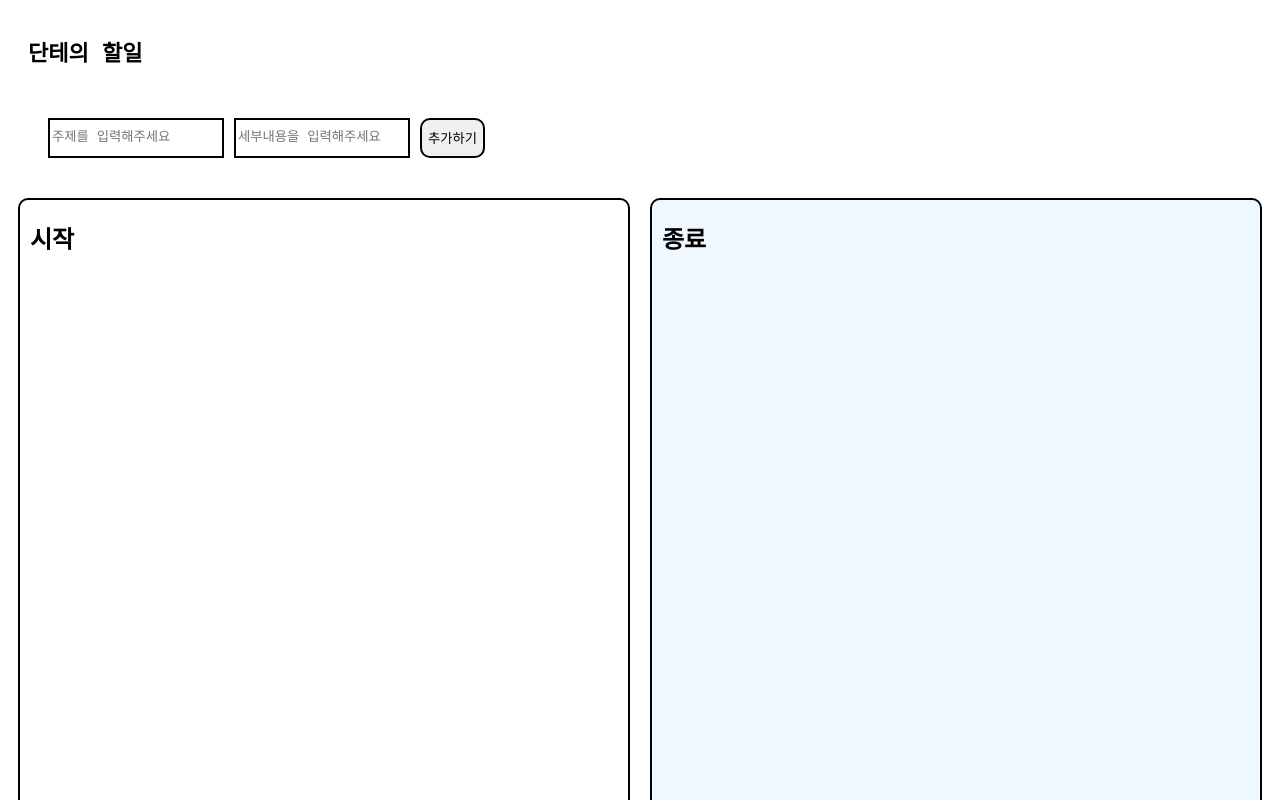
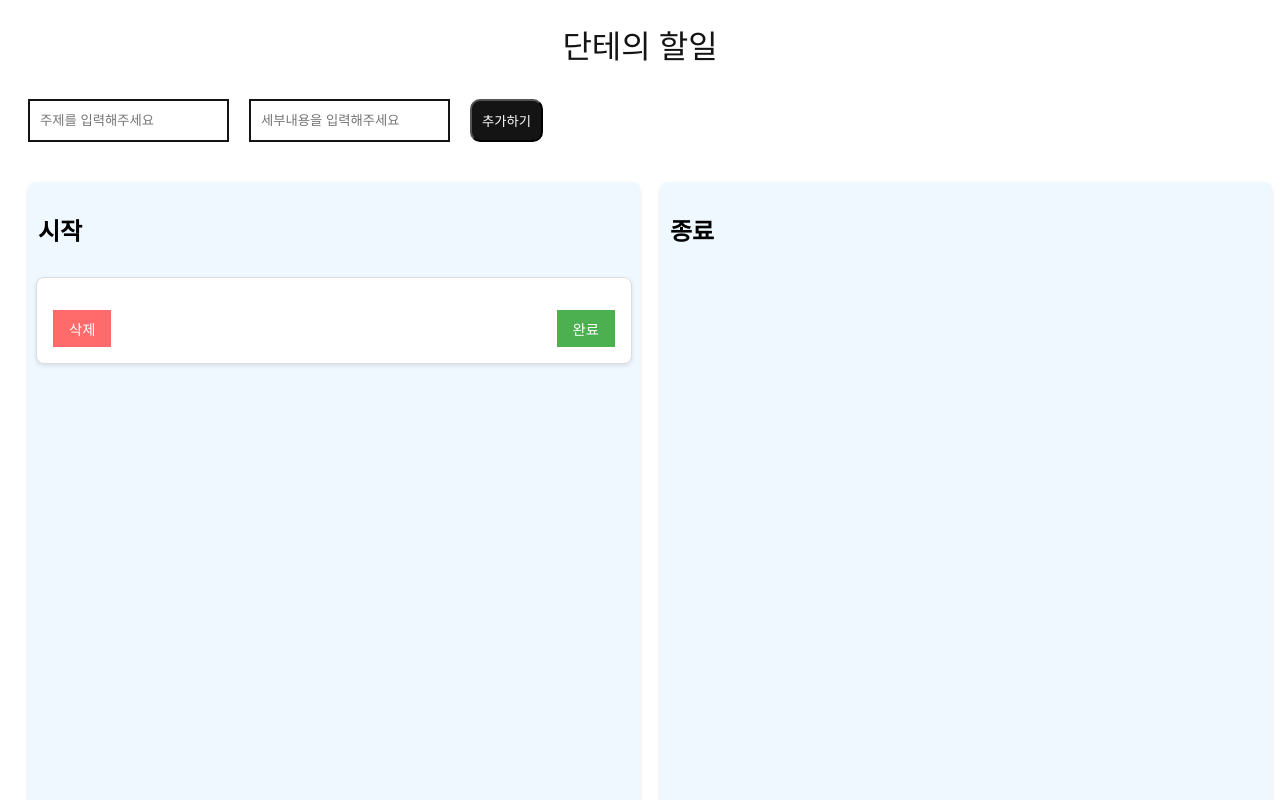
Before and after one commit to Andante23/React_personal, a React (Create React App) app: page / in a window 1280 px wide. Shown: the top 800 px of the page. Built offline with nearby package versions, Linux system fonts and the light colour scheme; the HTML template or start-up script is replaced by a standard one.

Commit message:
todo 입력 , 저장 , 삭제 에 따른 validation check 추가

```diff
--- a/src/App.jsx
+++ b/src/App.jsx
@@ -1,6 +1,5 @@
 import { useState } from "react";
 import "./CSS/App.css";
-
 import { TodoHead } from "./components/Thead.jsx";
 import { TodoBody } from "./components/Tbody.jsx";
 
@@ -9,7 +8,14 @@ import { TodoBody } from "./components/Tbody.jsx";
  */
 function App() {
   // toDOList는 여러 개가 들어가기 때문에 배열 state 선언
-  const [todoList, setTodoList] = useState([]);
+  const [todoList, setTodoList] = useState([
+    {
+      id: 0,
+      topic: "",
+      text: "",
+      isDone: false,
+    },
+  ]);
   return (
     <>
       <TodoHead />
--- a/src/CSS/App.css
+++ b/src/CSS/App.css
@@ -1,82 +1,133 @@
-* {
-  font-family: "Courier New", Courier, monospace;
+/* todo_head 스타일시트 */
+.todo_head > .todo_head_title {
+  text-align: center;
+  color: #141414;
+  font-weight: 400;
+}
+
+/* todo 입력폼인 todo_input_bar  스타일시트 */
+.todo_input_bar > .todo_inputForm {
+  margin: 10px;
+
+  display: flex;
+}
+
+.todo_input_bar > .todo_inputForm > .todo_inputForm_input_topic,
+.todo_input_bar > .todo_inputForm > .todo_inputForm_input_topic_text {
+  margin: 10px;
+  padding: 10px;
+  border: 2px solid #141414;
+}
+
+.todo_input_bar > .todo_inputForm > .todo_inputForm_submit {
+  margin: 10px;
+  padding: 10px;
+  border-radius: 10px;
+  color: #fff;
+  background-color: #141414;
+}
+
+.todo_input_bar > .todo_inputForm > .todo_inputForm_submit:hover {
+  cursor: pointer;
+  font-weight: 800;
+  color: black;
+  background-color: #fff;
+}
+
+/* todoListView  todoList_start 스타일시트 */
+
+.todoListView {
+  display: flex;
+  align-items: center;
+}
+
+.todoListView > .todoList_start {
+  width: 700px;
+  height: 700px;
+  background-color: aliceblue;
+  margin: 20px;
+  box-shadow: 0 2px 4px rgba(0, 0, 0, 0.1);
+  border-radius: 8px;
+}
+
+.todoListView > .todoList_start > .todoList_start_title {
+  padding: 10px;
+}
+
+/* todoListView todoList_end 스타일시트 */
+.todoListView > .todoList_end {
+  width: 700px;
+  height: 700px;
+  background-color: aliceblue;
+  box-shadow: 0 2px 4px rgba(0, 0, 0, 0.1);
+  border-radius: 8px;
+}
+
+.todoListView > .todoList_end > .todoList_end_title {
+  padding: 10px;
+}
+
+/* todoListView의  todoList_card를 의미합니다. */
+
+.todoList_card {
+  border: 1px solid #ddd;
+  border-radius: 8px;
+  padding: 16px;
+  margin: 8px;
+  background-color: #fff;
+  box-shadow: 0 2px 4px rgba(0, 0, 0, 0.1);
 }
 
 .todoList_card_topic {
-  height: 40px;
-  font-size: 20px;
-  font-weight: 600;
-  padding-left: 10px;
+  font-size: 1.2em;
+  font-weight: bold;
+  margin-bottom: 8px;
 }
 
 .todoList_card_topicText {
-  height: 120px;
-  font-size: 15px;
-  font-weight: 300;
+  font-size: 1em;
+  color: #333;
+  margin-bottom: 16px;
 }
 
 .todoList_card_option {
-  margin: 5px;
+  display: flex;
+  justify-content: space-between;
 }
 
-.todoList_card_option button {
-  margin-left: 10px;
+.todoList_button_delete,
+.todoList_button_victory,
+.todoList_button_cancel {
+  padding: 8px 16px;
+  font-size: 0.9em;
+  cursor: pointer;
 }
 
-/* todo_head 스타일시트 */
-.todo_head_title {
-  font-size: 22px;
-  padding: 20px;
+.todoList_button_delete {
+  background-color: #ff6b6b;
+  color: #fff;
+  border: none;
 }
 
-/* todo_inputForm 스타일시트 */
-.todo_inputForm {
-  margin: 30px;
+.todoList_button_delete:hover {
+  cursor: pointer;
 }
 
-.todo_inputForm_Elements {
-  display: flex;
-  width: 500px;
-  height: 40px;
+.todoList_button_victory {
+  background-color: #4caf50;
+  color: #fff;
+  border: none;
 }
 
-.todo_inputForm_input_topic,
-.todo_inputForm_input_topic_text {
-  margin-left: 10px;
-  border: 2px solid black;
+.todoList_button_victory:hover {
+  cursor: pointer;
 }
 
-.todo_input_submit {
-  margin-left: 10px;
-  border-radius: 10px;
-  border: 2px solid black;
+.todoList_button_cancel {
+  background-color: black;
+  color: #fff;
+  border: none;
 }
-
-/* todoListView 스타일시트 */
-.todoListView {
-  display: flex;
+.todoList_button_cancel:hover {
+  cursor: pointer;
 }
-
-/* todoList_start 스타일시트 */
-.todoList_start,
-.todoList_end {
-  width: 900px;
-  height: 1000px;
-  border-radius: 10px;
-  margin: 10px;
-  border: 2px solid black;
-}
-
-.todoList_card {
-  background-color: #f0f0f0;
-  box-shadow: 0 2px 4px rgba(0, 0, 0, 0.1);
-}
-
-.todoList_start_title {
-  margin-left: 10px;
-}
-
-/* todoList_end 스타일시트 */
-.todoList_end {
-  background-color: aliceblue;
-}
--- a/src/CSS/index.css
+++ /dev/null
@@ -1,13 +0,0 @@
-body {
-  margin: 0;
-  font-family: -apple-system, BlinkMacSystemFont, 'Segoe UI', 'Roboto', 'Oxygen',
-    'Ubuntu', 'Cantarell', 'Fira Sans', 'Droid Sans', 'Helvetica Neue',
-    sans-serif;
-  -webkit-font-smoothing: antialiased;
-  -moz-osx-font-smoothing: grayscale;
-}
-
-code {
-  font-family: source-code-pro, Menlo, Monaco, Consolas, 'Courier New',
-    monospace;
-}
--- a/src/components/Tbody.jsx
+++ b/src/components/Tbody.jsx
@@ -1,6 +1,6 @@
 // 할일목록의 몸통부분 생각하시면 됩니다.
 
-// useState가 있어야 합니다.
+//  13 , 14번째 줄에서 상태 관리가 되고있으므로  도와줄 useState가 필요합니다.
 import { useState } from "react";
 
 import { TodoCardFalse, TodoCardTrue } from "./Tcard";
@@ -8,10 +8,8 @@ import { TodoCardFalse, TodoCardTrue } from "./Tcard";
 /**
  * 할일목록 몸통 컴포넌트입니다.
  * @param {부모 컴포넌트인 App으로부터 받은 속성 } props
- * @returns
  */
 export function TodoBody(props) {
-  // console.log('props', props);
   const [inputTopic, setTopic] = useState("");
   const [inputTopicText, setTopicText] = useState("");
 
@@ -31,25 +29,30 @@ export function TodoBody(props) {
   function submitButtonForm(event) {
     // 기본 기능 비활성화
     event.preventDefault();
+
+    // 주제와 세부내용이  입력되어야지만  등록이 가능하다
+    if (inputTopic !== "" && inputTopicText !== "") {
       // 부모 App 컴포넌트로부터 전달받은 props이용
-
-    // 주제와 세부내용이  입력되어야지만 가능하다.
-    if (inputTopic !== "" && inputTopicText !== "") {
+      // prevTodoList : 이 submitButtonForm함수에서 입력값을
+      // 저장하기 이전에 있었던  값!!!
       props.setTodoList((prevTodoList) => [
         ...prevTodoList,
         {
           id: prevTodoList.length + 1,
+          // topic , topicText 값을  state에 저장되는 값으로 뿌려주자
+
           topic: inputTopic,
           topicText: inputTopicText,
           isDone: false,
         },
       ]);
 
-      // 입력이 된다면  성공적으로 입력되었습니다. 창이 나옵니다.
+      // 51 : 입력이 된다면  성공적으로 입력되었습니다. 창이 나옵니다.
       alert("성공적으로 입력되었습니다.");
+    } else {
+      // 54 : 입력을 하지 않고 그러는 사람이 있다면  입력창을 채워주세요가
+      alert("입력창을  채워주세요");
     }
-
-    // console.log(props.todoList);  데이터 잘 들어가는지 확인
 
     // Topic 과 TopicText 인풋 리셋
     setTopic("");
@@ -60,7 +63,6 @@ export function TodoBody(props) {
     <>
       <nav className="todo_input_bar">
         <form className="todo_inputForm">
-          <div className="todo_inputForm_Elements">
           <input
             className="todo_inputForm_input_topic"
             name="topic_title"
@@ -68,6 +70,8 @@ export function TodoBody(props) {
             placeholder="주제를 입력해주세요"
             value={inputTopic}
             onChange={onChangeTopic}
+            min="10"
+            max="50"
             required
           />
           <br></br>
@@ -78,27 +82,24 @@ export function TodoBody(props) {
             placeholder="세부내용을 입력해주세요"
             value={inputTopicText}
             onChange={onChangeTopicText}
+            min="10"
+            max="50"
             required
           />
 
           <button
-              className="todo_input_submit"
+            className="todo_inputForm_submit"
             type="submit"
             onClick={submitButtonForm}
           >
             추가하기
           </button>
-          </div>
         </form>
       </nav>
 
       <div className="todoListView">
         <section className="todoList_start">
           <h1 className="todoList_start_title">시작</h1>
-          {/*
-            props.todoList내의  TodoList 데이터를  TodoCard내부에 집어넣어 준다!!!
-            todoList는 여러개이므로  반복을 도와줄  map  메소드를 이용한다.
-         */}
           {props.todoList.map((tD) =>
             tD.isDone === false ? (
               <TodoCardFalse
@@ -111,7 +112,7 @@ export function TodoBody(props) {
         </section>
 
         <section className="todoList_end">
-          <h1 className="todoList_start_title">종료</h1>
+          <h1 className="todoList_end_title">종료</h1>
           {props.todoList.map((tD) =>
             tD.isDone === true ? (
               <TodoCardTrue
--- a/src/components/Tcard.jsx
+++ b/src/components/Tcard.jsx
@@ -1,8 +1,8 @@
 //할일정보를 담은 카드의 isDone값이 false일  때 컴포넌트
 export function TodoCardFalse(props) {
-  // console.log("TodoCardFalse props", props);
   function deleteButton(id) {
     props.setTodoList(props.todoList.filter((todo) => todo.id !== id));
+    alert("정상적으로 삭제되었습니다.");
   }
 
   const toggleDone = (id) => {
@@ -15,16 +15,8 @@ export function TodoCardFalse(props) {
     props.setTodoList(updatedTodoList);
   };
 
-  const todoCardStyle = {
-    margin: "20px",
-    width: "300px",
-    height: "200px",
-    borderRadius: "8px",
-    border: "2px solid black",
-  };
-
   return (
-    <figure className="todoList_card" key={props.todo.id} style={todoCardStyle}>
+    <figure className="todoList_card" key={props.todo.id}>
       <figcaption className="todoList_card_topic">
         {props.todo.topic}
       </figcaption>
@@ -57,7 +49,6 @@ export function TodoCardFalse(props) {
 
 // 할일정보를 담은 카드의 isDone값이 false일  때 컴포넌트
 export function TodoCardTrue(props) {
-  //console.log("TodoCardFalse props", props);
   function deleteButton(id) {
     props.setTodoList(props.todoList.filter((todo) => todo.id !== id));
   }
@@ -80,7 +71,7 @@ export function TodoCardTrue(props) {
       <figcaption className="todoList_card_topicText">
         {props.todo.topicText}
       </figcaption>
-      <div className="todoList_button_option">
+      <div className="todoList_card_option">
         <button
           type="button"
           onClick={() => deleteButton(props.todo.id)}
--- a/src/components/Thead.jsx
+++ b/src/components/Thead.jsx
@@ -1,8 +1,10 @@
 /**
    할일목록 상단 컴포넌트
  */
+
 export function TodoHead() {
   const topHeadTitle = "단테의 할일";
+
   return (
     <>
       <header className="todo_head">
```
Lines whose indentation alone changed are shown as unchanged.
